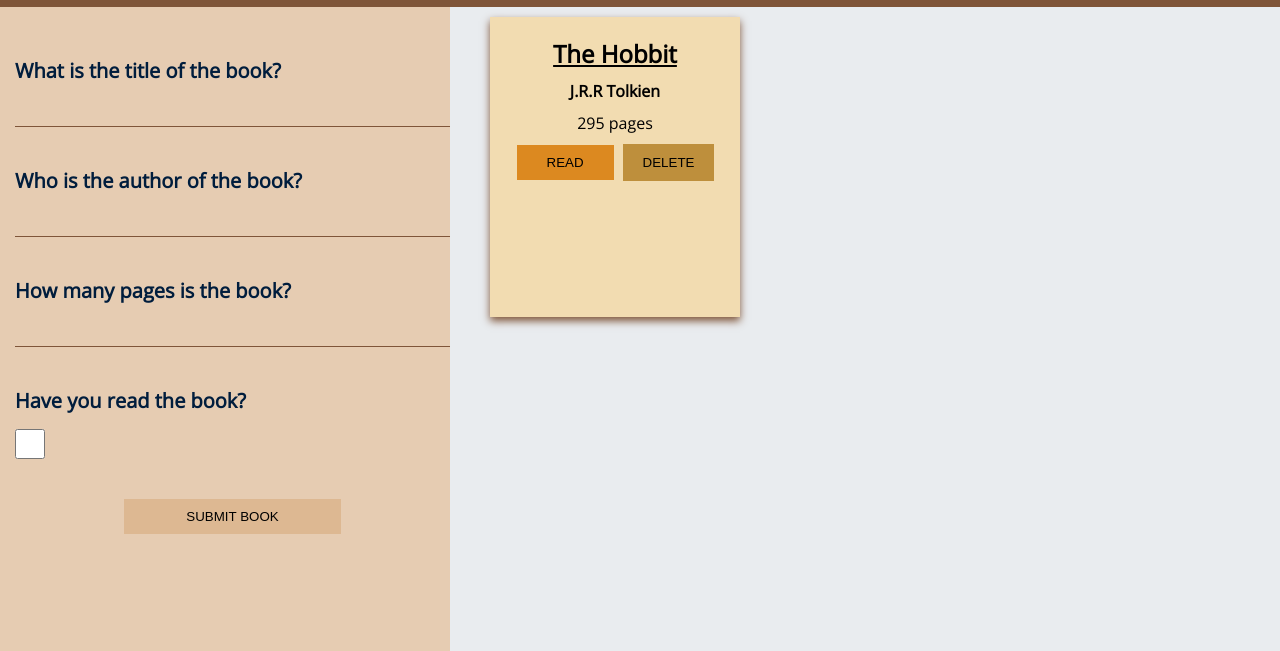
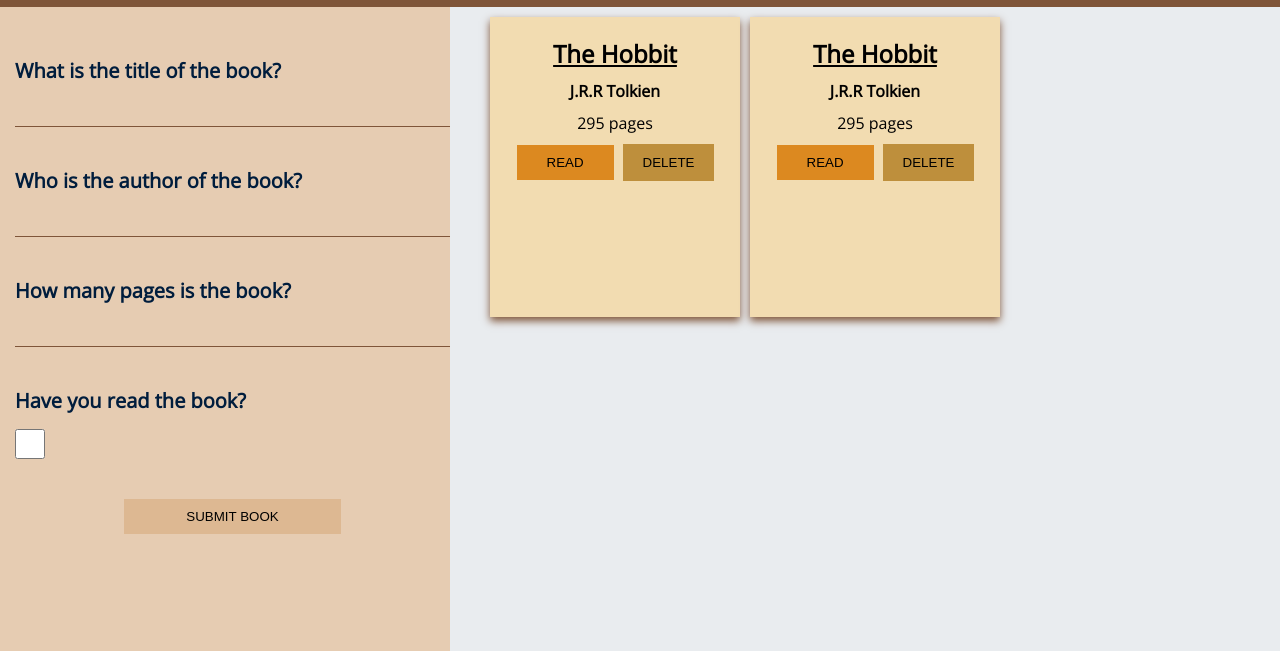
Before and after one commit to Crowe7/Library, a plain HTML site: page index.html in a window 1280 px wide. Shown: the part 95-746 px from the top of the page. Drawn offline with nearby package versions, Linux system fonts and the light colour scheme.

Commit message:
spaced out cards

```diff
--- a/index.html
+++ b/index.html
@@ -48,6 +48,18 @@
                         </div>
                     </div>
                 </div>
+                <div class="card">
+                    <div class="container">
+                        <h2 class="title">The Hobbit</h2>
+                        <h4>J.R.R Tolkien</h4>
+                        <p>295 pages</p>
+                        <div class="card-button">
+                            <button class="on" id="readToggle" type="button">READ</button>
+                            <button id="delete" type="button">DELETE</button>
+                        </div>
+                    </div>
+                </div>
+
             </div>
         </div>
     </main>
--- a/styles.css
+++ b/styles.css
@@ -74,6 +74,9 @@ input[type=button]:active{
 }
 .card-wrapper{
     padding: 10px 40px;
+    display: flex;
+    gap: 10px;
+    flex-wrap: wrap;
 }
 .card {
     display: flex;
```
